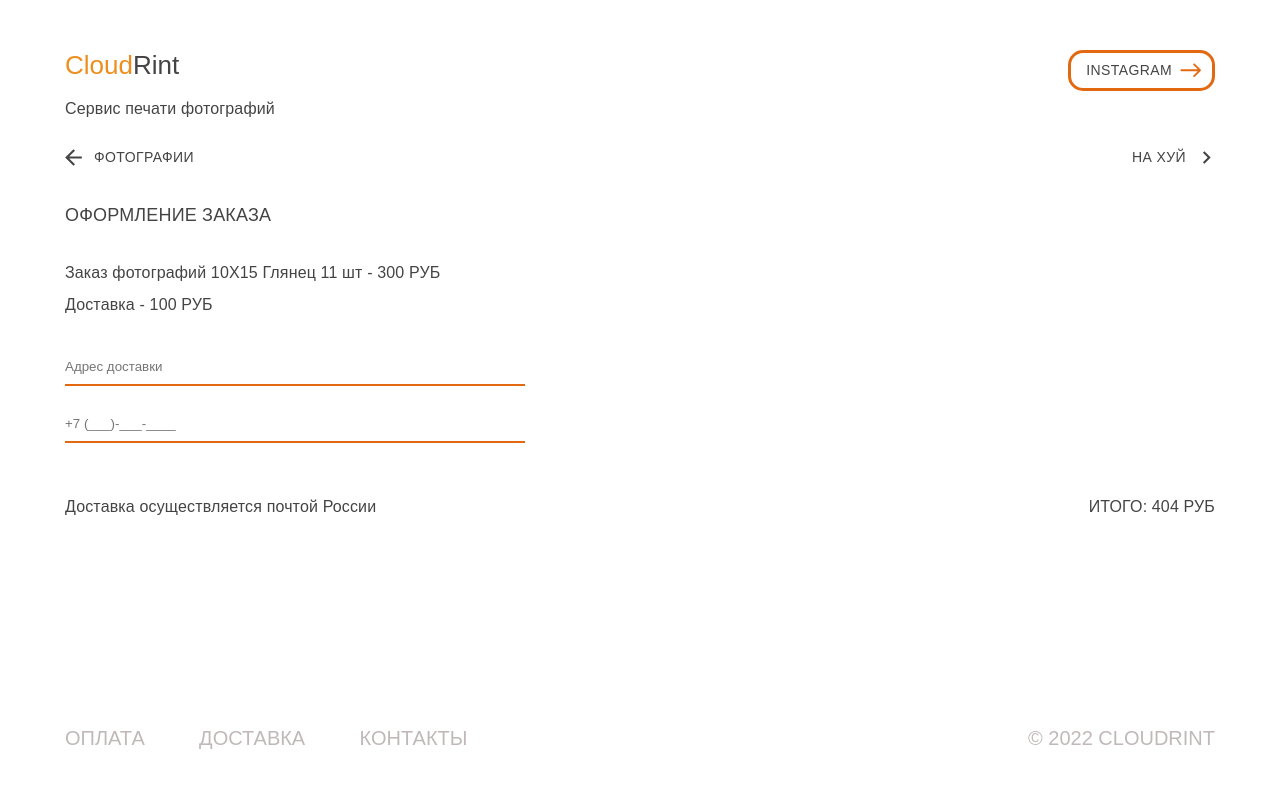
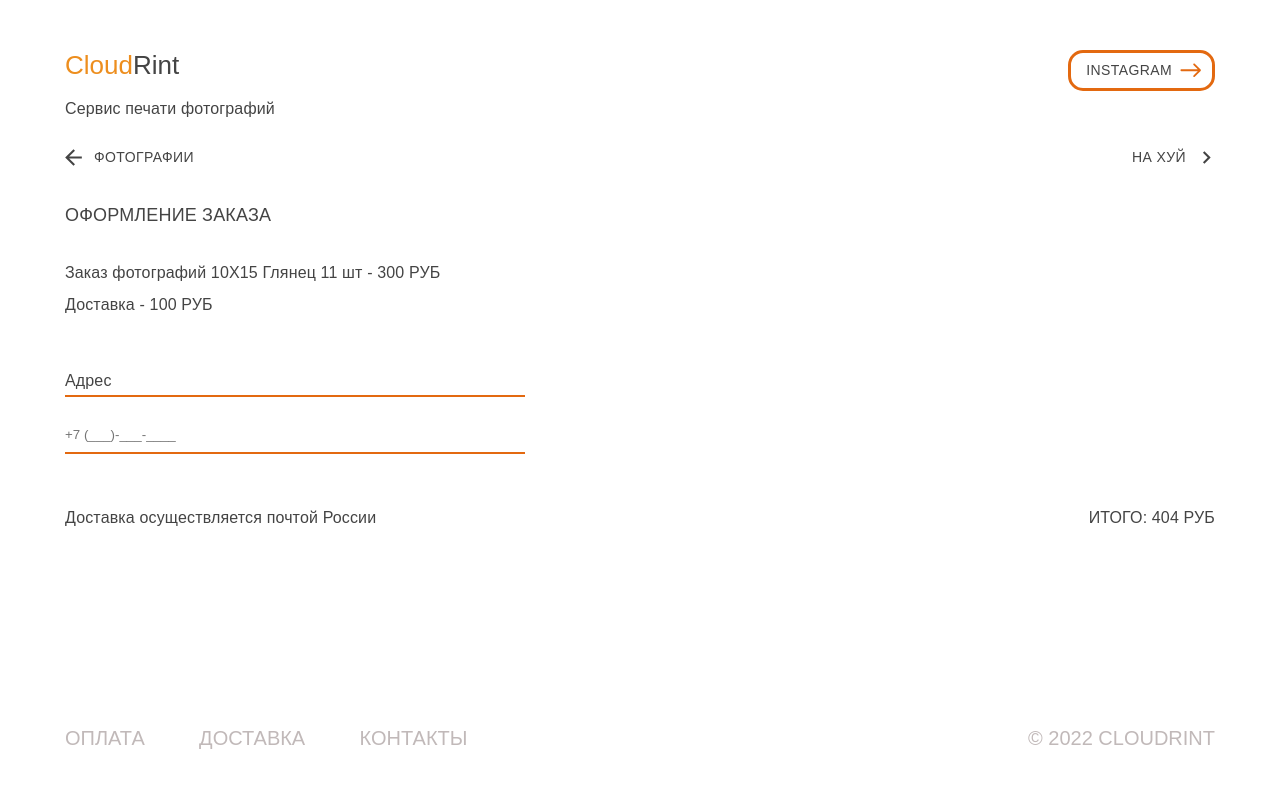
Before and after one commit to shepardff/cloudrint-front, a React (Create React App) app: page /order in a window 1280 px wide. Shown: the top 788 px of the page. Built offline with nearby package versions, Linux system fonts and the light colour scheme; no server answers; the HTML template or start-up script is replaced by a standard one.

Commit message:
add dadata

```diff
--- a/src/components/Navigation.tsx
+++ b/src/components/Navigation.tsx
@@ -23,7 +23,6 @@ interface NavigationProps {
 }
 
 const Navigation = (props: NavigationProps) => {
-  console.log(props);
   return (
     <Grid container justifyContent={'space-between'} mt={3}>
       <Grid>
--- a/src/pages/EditorPage.tsx
+++ b/src/pages/EditorPage.tsx
@@ -50,8 +50,6 @@ const EditorPage = () => {
         ctx.drawImage(img, 0, 0, width * ratio, height * ratio);
 
         nObj['content'] = canvas.toDataURL();
-
-        console.log('SIZES', nObj);
 
         resolve(nObj);
       };
@@ -126,7 +124,6 @@ const EditorPage = () => {
     convertImg();
 
     canvas.on('object:moving', (obj: any) => {
-      console.log(obj.target.left, obj.target.top);
       canvas.getObjects().map((nObj: any) => {
         if (nObj.name === 'selected' || nObj.name === 'movingRect') {
           nObj.set('top', obj.target.top);
--- a/src/pages/OrderPage.tsx
+++ b/src/pages/OrderPage.tsx
@@ -1,5 +1,6 @@
-import React from 'react';
-import { Box } from '@mui/material';
+import React, { useEffect, useState } from 'react';
+import { Formik, Field, Form, useFormikContext, FieldProps } from 'formik';
+import { Box, TextField, Autocomplete, CircularProgress } from '@mui/material';
 import styled from 'styled-components';
 
 import Header from '../components/Header';
@@ -19,12 +20,102 @@ const StyledInput = styled.input`
   font-weight: ${props => props.theme.fontWeight};
 `;
 
+interface OrderValues {
+  address: string;
+  phone: string;
+}
+
+const sleep = (delay = 0) => {
+  return new Promise(resolve => {
+    setTimeout(resolve, delay);
+  });
+};
+
+const getDadata = async (values: string) => {
+  const API_KEY = '972f7a40e88470013cd7554f68a328625a0fc5ab';
+  const url = 'https://suggestions.dadata.ru/suggestions/api/4_1/rs/suggest/address';
+  const token = `${API_KEY}`;
+  const requestOptions: RequestInit = {
+    method: 'POST',
+    mode: 'cors',
+    headers: {
+      'Content-Type': 'application/json',
+      Accept: 'application/json',
+      Authorization: 'Token ' + token,
+    },
+    body: JSON.stringify({ query: values }),
+  };
+
+  const response = await fetch(url, requestOptions);
+  return response;
+};
+
+interface DadataProps {
+  getAddresses: (val: string) => void;
+}
+
+const UseDadata = ({ getAddresses }: DadataProps) => {
+  const { values } = useFormikContext<OrderValues>();
+
+  React.useEffect(() => {
+    getDadata(values.address)
+      .then(res => res.text())
+      .then(res => getAddresses(res));
+  }, [values]);
+  return null;
+};
+
+interface Addresses {
+  value: string;
+}
+
 const HomePage = () => {
+  const [open, setOpen] = useState(false);
+  const [options, setOptions] = useState([] as Addresses[]);
+  const loading = open && options.length === 0;
+
+  useEffect(() => {
+    let active = true;
+
+    if (!loading) {
+      return undefined;
+    }
+
+    (async () => {
+      await sleep(1e3); // For demo purposes.
+
+      if (active) {
+        setOptions([]);
+      }
+    })();
+
+    return () => {
+      active = false;
+    };
+  }, [loading]);
+
+  useEffect(() => {
+    if (!open) {
+      setOptions([]);
+    }
+  }, [open]);
+
   const navigationProps = {
     backLink: '/order/photos',
     backLinkName: 'фотографии',
     forwardLink: '/',
     forwardLinkName: 'на хуй',
+  };
+
+  const initialValues: OrderValues = { address: '', phone: '' };
+
+  const getAddresses = (val: string) => {
+    if (JSON.parse(val).suggestions) {
+      const address = JSON.parse(val).suggestions.map((item: any) => {
+        return { value: item.value };
+      });
+      setOptions(address);
+    }
   };
 
   return (
@@ -39,14 +130,69 @@ const HomePage = () => {
           <Typography mt={1}>Заказ фотографий 10Х15 Глянец 11 шт - 300 РУБ</Typography>
           <Typography mt={1}>Доставка - 100 РУБ</Typography>
         </Box>
-        <Box
-          component="form"
-          mt={4}
-          sx={{ display: 'flex', flexDirection: 'column', width: { xs: '100%', sm: '100%', md: '40%' } }}
-        >
-          <StyledInput placeholder="Адрес доставки" />
-          <StyledInput placeholder="+7 (___)-___-____" />
-        </Box>
+        <Formik initialValues={initialValues} onSubmit={(values, { setSubmitting }) => {}}>
+          <Form>
+            <Box mt={4} sx={{ display: 'flex', flexDirection: 'column', width: { xs: '100%', sm: '100%', md: '40%' } }}>
+              <UseDadata getAddresses={getAddresses} />
+              <Field name="address" type="text">
+                {({ field }: FieldProps) => (
+                  <Autocomplete
+                    disablePortal
+                    id="address"
+                    open={open}
+                    onOpen={() => {
+                      setOpen(true);
+                    }}
+                    onClose={() => {
+                      setOpen(false);
+                    }}
+                    loading={loading}
+                    freeSolo
+                    options={options}
+                    getOptionLabel={option => option.value}
+                    filterOptions={x => x}
+                    sx={{ marginBottom: '20px' }}
+                    renderInput={params => {
+                      return (
+                        <TextField
+                          {...params}
+                          label="Адрес"
+                          {...field}
+                          variant="standard"
+                          InputLabelProps={{
+                            sx: {
+                              fontSize: '16px',
+                              fontFamily: 'Open-Sans, sans-serif',
+                              fontWeight: '300',
+                              color: '#444',
+                            },
+                          }}
+                          InputProps={{
+                            ...params.InputProps,
+                            sx: {
+                              ':before': { borderBottom: '2px solid #e36910' },
+                              ':after': { borderBottom: '2px solid #e36910' },
+                              ':hover:not(.Mui-disabled):before': { borderBottom: '2px solid #e36910' },
+                            },
+                            endAdornment: (
+                              <React.Fragment>
+                                {loading ? <CircularProgress color="inherit" size={20} /> : null}
+                                {params.InputProps.endAdornment}
+                              </React.Fragment>
+                            ),
+                          }}
+                        />
+                      );
+                    }}
+                  />
+                )}
+              </Field>
+              <Field name="phone" type="text">
+                {({ field }: FieldProps) => <StyledInput placeholder="+7 (___)-___-____" {...field} />}
+              </Field>
+            </Box>
+          </Form>
+        </Formik>
         <Box
           mt={4}
           component={'div'}
```
